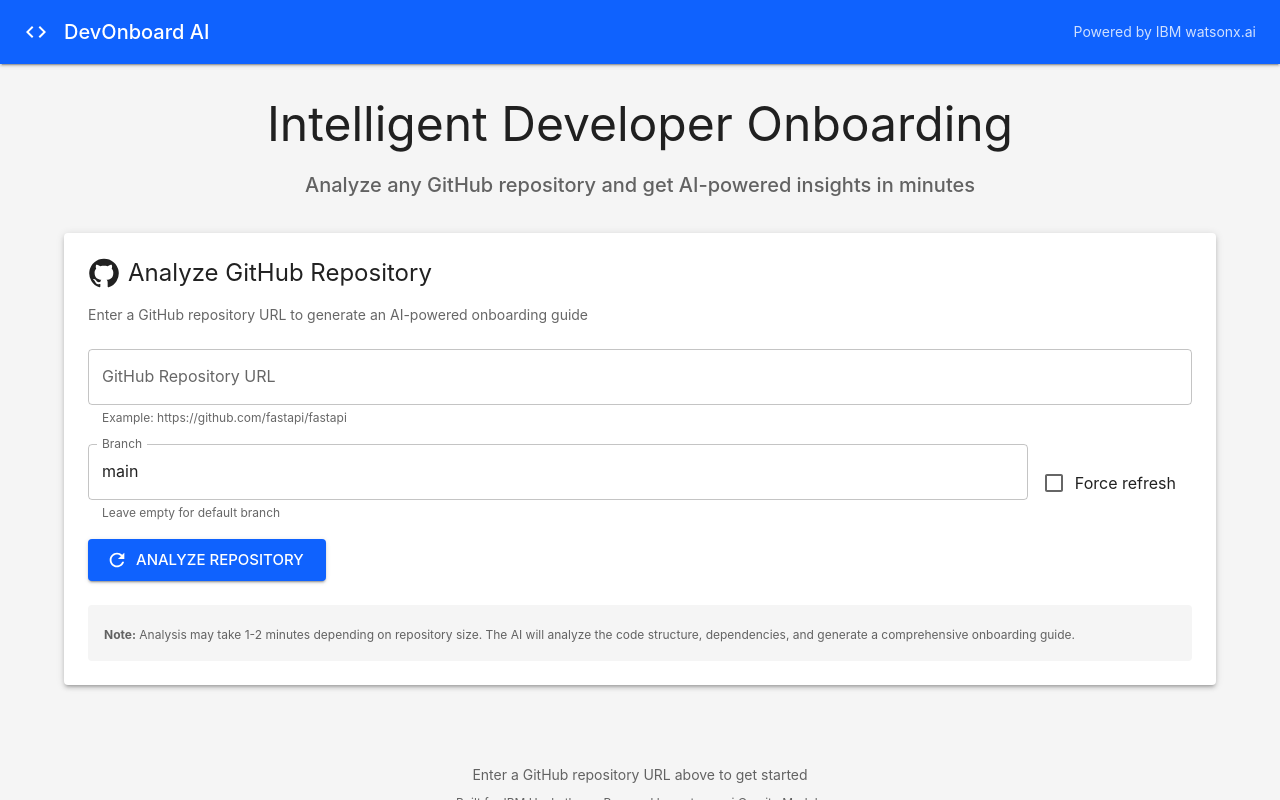
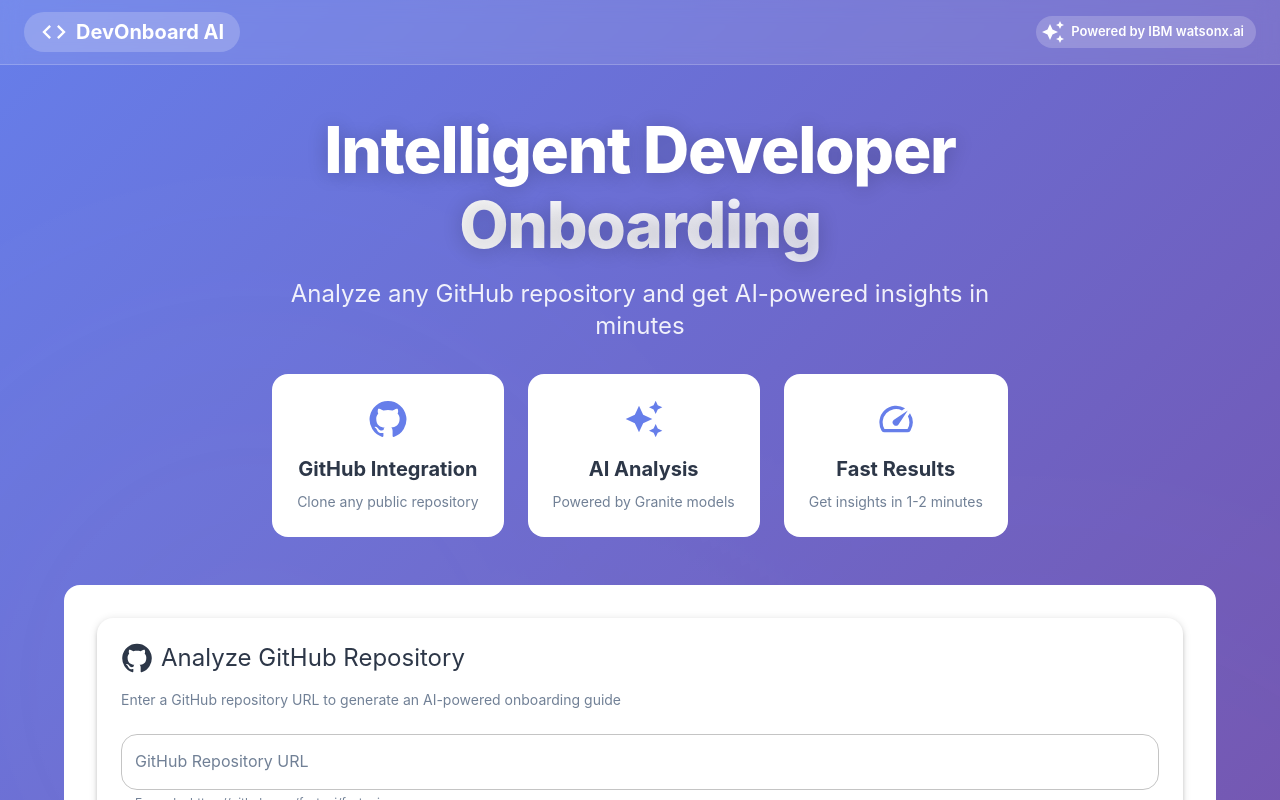
Before and after one commit to xiyaa/ibm-hackathon, a React (Vite) app in the folder frontend/: page / in a window 1280 px wide. Shown: the top 800 px of the page. Built offline with nearby package versions, Linux system fonts and the light colour scheme; no server answers.

Commit message:
feat: Improve frontend with modern glass morphism design

```diff
--- a/frontend/src/App.jsx
+++ b/frontend/src/App.jsx
@@ -1,5 +1,5 @@
 /**
- * Main application component
+ * Main application component with modern, beautiful design
  */
 
 import React from 'react';
@@ -13,26 +13,80 @@ import {
   CssBaseline,
   ThemeProvider,
   createTheme,
+  Paper,
+  Chip,
+  Stack,
 } from '@mui/material';
-import { Code as CodeIcon } from '@mui/icons-material';
+import {
+  Code as CodeIcon,
+  AutoAwesome as AIIcon,
+  GitHub as GitHubIcon,
+  Speed as SpeedIcon,
+} from '@mui/icons-material';
 import { AppProvider, useApp } from './context/AppContext';
 import RepositoryInput from './components/RepositoryInput';
 import OnboardingGuide from './components/OnboardingGuide';
 import ChatInterface from './components/ChatInterface';
 import LoadingSpinner from './components/LoadingSpinner';
 
-// Create Material-UI theme
+// Create beautiful Material-UI theme
 const theme = createTheme({
   palette: {
+    mode: 'light',
     primary: {
-      main: '#0f62fe',
+      main: '#667eea',
+      light: '#8b9cff',
+      dark: '#4c63d2',
     },
     secondary: {
-      main: '#8a3ffc',
+      main: '#764ba2',
+      light: '#9d6cc9',
+      dark: '#5a3a7d',
+    },
+    background: {
+      default: '#f8f9ff',
+      paper: '#ffffff',
+    },
+    text: {
+      primary: '#2d3748',
+      secondary: '#718096',
     },
   },
   typography: {
     fontFamily: '"Inter", "Roboto", "Helvetica", "Arial", sans-serif',
+    h1: {
+      fontWeight: 800,
+      letterSpacing: '-0.02em',
+    },
+    h3: {
+      fontWeight: 700,
+      letterSpacing: '-0.01em',
+    },
+    h6: {
+      fontWeight: 600,
+    },
+  },
+  shape: {
+    borderRadius: 16,
+  },
+  components: {
+    MuiButton: {
+      styleOverrides: {
+        root: {
+          textTransform: 'none',
+          fontWeight: 600,
+          borderRadius: 12,
+          padding: '10px 24px',
+        },
+      },
+    },
+    MuiPaper: {
+      styleOverrides: {
+        root: {
+          backgroundImage: 'none',
+        },
+      },
+    },
   },
 });
 
@@ -40,67 +94,219 @@ const AppContent = () => {
   const { isAnalyzing, analysisError, sessionId } = useApp();
 
   return (
-    <Box sx={{ minHeight: '100vh', bgcolor: 'grey.100' }}>
-      {/* App Bar */}
-      <AppBar position="static" elevation={2}>
-        <Toolbar>
-          <CodeIcon sx={{ mr: 2 }} />
-          <Typography variant="h6" component="div" sx={{ flexGrow: 1 }}>
+    <Box sx={{
+      minHeight: '100vh',
+      background: 'linear-gradient(135deg, #667eea 0%, #764ba2 100%)',
+      position: 'relative',
+      overflow: 'hidden',
+    }}>
+      {/* Animated background elements */}
+      <Box sx={{
+        position: 'absolute',
+        top: 0,
+        left: 0,
+        right: 0,
+        bottom: 0,
+        opacity: 0.1,
+        background: 'radial-gradient(circle at 20% 50%, rgba(255,255,255,0.3) 0%, transparent 50%), radial-gradient(circle at 80% 80%, rgba(255,255,255,0.3) 0%, transparent 50%)',
+        pointerEvents: 'none',
+      }} />
+
+      {/* App Bar with glass effect */}
+      <AppBar
+        position="static"
+        elevation={0}
+        sx={{
+          background: 'rgba(255, 255, 255, 0.1)',
+          backdropFilter: 'blur(10px)',
+          borderBottom: '1px solid rgba(255, 255, 255, 0.2)',
+        }}
+      >
+        <Toolbar sx={{ py: 1 }}>
+          <Box sx={{
+            display: 'flex',
+            alignItems: 'center',
+            gap: 1,
+            background: 'rgba(255, 255, 255, 0.2)',
+            px: 2,
+            py: 0.5,
+            borderRadius: 3,
+          }}>
+            <CodeIcon sx={{ fontSize: 28 }} />
+            <Typography variant="h6" component="div" sx={{ fontWeight: 700 }}>
               DevOnboard AI
             </Typography>
-          <Typography variant="body2" sx={{ opacity: 0.8 }}>
-            Powered by IBM watsonx.ai
-          </Typography>
+          </Box>
+          <Box sx={{ flexGrow: 1 }} />
+          <Chip
+            icon={<AIIcon />}
+            label="Powered by IBM watsonx.ai"
+            sx={{
+              background: 'rgba(255, 255, 255, 0.2)',
+              color: 'white',
+              fontWeight: 600,
+              '& .MuiChip-icon': { color: 'white' },
+            }}
+          />
         </Toolbar>
       </AppBar>
 
       {/* Main Content */}
-      <Container maxWidth="lg" sx={{ py: 4 }}>
+      <Container maxWidth="lg" sx={{ py: 6, position: 'relative', zIndex: 1 }}>
         {/* Hero Section */}
-        <Box sx={{ textAlign: 'center', mb: 4 }}>
-          <Typography variant="h3" component="h1" gutterBottom>
-            Intelligent Developer Onboarding
+        {!sessionId && !isAnalyzing && (
+          <Box sx={{ textAlign: 'center', mb: 6, animation: 'fadeIn 0.8s ease-out' }}>
+            <Box sx={{ mb: 3 }}>
+              <Typography
+                variant="h1"
+                component="h1"
+                sx={{
+                  fontSize: { xs: '2.5rem', md: '4rem' },
+                  color: 'white',
+                  mb: 2,
+                  textShadow: '0 2px 20px rgba(0,0,0,0.2)',
+                }}
+              >
+                Intelligent Developer
+                <br />
+                <span className="gradient-text" style={{
+                  background: 'linear-gradient(135deg, #fff 0%, #f0f0ff 100%)',
+                  WebkitBackgroundClip: 'text',
+                  WebkitTextFillColor: 'transparent',
+                }}>
+                  Onboarding
+                </span>
               </Typography>
-          <Typography variant="h6" color="text.secondary" sx={{ mb: 2 }}>
+              <Typography
+                variant="h5"
+                sx={{
+                  color: 'rgba(255, 255, 255, 0.9)',
+                  mb: 4,
+                  fontWeight: 400,
+                  maxWidth: '700px',
+                  mx: 'auto',
+                }}
+              >
                 Analyze any GitHub repository and get AI-powered insights in minutes
               </Typography>
             </Box>
 
-        {/* Repository Input */}
+            {/* Feature Cards */}
+            <Stack
+              direction={{ xs: 'column', md: 'row' }}
+              spacing={3}
+              sx={{ mb: 5, justifyContent: 'center' }}
+            >
+              {[
+                { icon: <GitHubIcon />, title: 'GitHub Integration', desc: 'Clone any public repository' },
+                { icon: <AIIcon />, title: 'AI Analysis', desc: 'Powered by Granite models' },
+                { icon: <SpeedIcon />, title: 'Fast Results', desc: 'Get insights in 1-2 minutes' },
+              ].map((feature, index) => (
+                <Paper
+                  key={index}
+                  elevation={0}
+                  className="glass hover-lift"
+                  sx={{
+                    p: 3,
+                    textAlign: 'center',
+                    minWidth: { xs: '100%', md: '200px' },
+                    animation: `slideIn 0.6s ease-out ${index * 0.1}s both`,
+                  }}
+                >
+                  <Box sx={{
+                    color: 'primary.main',
+                    mb: 1,
+                    '& svg': { fontSize: 40 },
+                  }}>
+                    {feature.icon}
+                  </Box>
+                  <Typography variant="h6" gutterBottom sx={{ fontWeight: 700 }}>
+                    {feature.title}
+                  </Typography>
+                  <Typography variant="body2" color="text.secondary">
+                    {feature.desc}
+                  </Typography>
+                </Paper>
+              ))}
+            </Stack>
+          </Box>
+        )}
+
+        {/* Repository Input Card */}
+        <Paper
+          elevation={0}
+          className="glass"
+          sx={{
+            p: 4,
+            mb: 4,
+            animation: 'fadeIn 0.6s ease-out',
+          }}
+        >
           <RepositoryInput />
+        </Paper>
 
         {/* Analysis Error */}
         {analysisError && (
-          <Alert severity="error" sx={{ mb: 3 }}>
+          <Alert
+            severity="error"
+            sx={{
+              mb: 3,
+              borderRadius: 3,
+              animation: 'slideIn 0.4s ease-out',
+            }}
+          >
             {analysisError}
           </Alert>
         )}
 
         {/* Loading State */}
         {isAnalyzing && (
-          <Box sx={{ my: 4 }}>
+          <Paper
+            elevation={0}
+            className="glass"
+            sx={{
+              p: 6,
+              textAlign: 'center',
+              animation: 'fadeIn 0.4s ease-out',
+            }}
+          >
             <LoadingSpinner
               message="Analyzing repository... This may take 1-2 minutes."
               size={60}
             />
-          </Box>
+          </Paper>
         )}
 
-        {/* Onboarding Guide */}
+        {/* Results Section */}
         {!isAnalyzing && sessionId && (
-          <>
+          <Box sx={{ animation: 'fadeIn 0.6s ease-out' }}>
             <OnboardingGuide />
+            <Box sx={{ mt: 4 }}>
               <ChatInterface />
-          </>
+            </Box>
+          </Box>
         )}
 
         {/* Footer */}
         {!sessionId && !isAnalyzing && (
-          <Box sx={{ textAlign: 'center', mt: 6, py: 4 }}>
-            <Typography variant="body2" color="text.secondary">
-              Enter a GitHub repository URL above to get started
+          <Box sx={{ textAlign: 'center', mt: 8, py: 4 }}>
+            <Typography
+              variant="body1"
+              sx={{
+                color: 'rgba(255, 255, 255, 0.9)',
+                mb: 2,
+                fontWeight: 500,
+              }}
+            >
+              🚀 Enter a GitHub repository URL above to get started
             </Typography>
-            <Typography variant="caption" color="text.secondary" sx={{ mt: 1, display: 'block' }}>
+            <Typography
+              variant="caption"
+              sx={{
+                color: 'rgba(255, 255, 255, 0.7)',
+                display: 'block',
+              }}
+            >
               Built for IBM Hackathon • Powered by watsonx.ai Granite Models
             </Typography>
           </Box>
--- a/frontend/src/index.css
+++ b/frontend/src/index.css
@@ -10,6 +10,8 @@ body {
     sans-serif;
   -webkit-font-smoothing: antialiased;
   -moz-osx-font-smoothing: grayscale;
+  background: linear-gradient(135deg, #667eea 0%, #764ba2 100%);
+  min-height: 100vh;
 }
 
 code {
@@ -22,21 +24,99 @@ code {
 
 /* Scrollbar styling */
 ::-webkit-scrollbar {
-  width: 8px;
-  height: 8px;
+  width: 10px;
+  height: 10px;
 }
 
 ::-webkit-scrollbar-track {
-  background: #f1f1f1;
+  background: rgba(255, 255, 255, 0.1);
+  border-radius: 10px;
 }
 
 ::-webkit-scrollbar-thumb {
-  background: #888;
-  border-radius: 4px;
+  background: linear-gradient(180deg, #667eea 0%, #764ba2 100%);
+  border-radius: 10px;
+  border: 2px solid rgba(255, 255, 255, 0.1);
 }
 
 ::-webkit-scrollbar-thumb:hover {
-  background: #555;
+  background: linear-gradient(180deg, #764ba2 0%, #667eea 100%);
+}
+
+/* Animations */
+@keyframes fadeIn {
+  from {
+    opacity: 0;
+    transform: translateY(20px);
+  }
+  to {
+    opacity: 1;
+    transform: translateY(0);
+  }
+}
+
+@keyframes slideIn {
+  from {
+    opacity: 0;
+    transform: translateX(-20px);
+  }
+  to {
+    opacity: 1;
+    transform: translateX(0);
+  }
+}
+
+@keyframes pulse {
+  0%, 100% {
+    opacity: 1;
+  }
+  50% {
+    opacity: 0.5;
+  }
+}
+
+@keyframes shimmer {
+  0% {
+    background-position: -1000px 0;
+  }
+  100% {
+    background-position: 1000px 0;
+  }
+}
+
+.fade-in {
+  animation: fadeIn 0.6s ease-out;
+}
+
+.slide-in {
+  animation: slideIn 0.5s ease-out;
+}
+
+/* Glass morphism effect */
+.glass {
+  background: rgba(255, 255, 255, 0.95);
+  backdrop-filter: blur(10px);
+  -webkit-backdrop-filter: blur(10px);
+  border: 1px solid rgba(255, 255, 255, 0.3);
+  box-shadow: 0 8px 32px 0 rgba(31, 38, 135, 0.15);
+}
+
+/* Gradient text */
+.gradient-text {
+  background: linear-gradient(135deg, #667eea 0%, #764ba2 100%);
+  -webkit-background-clip: text;
+  -webkit-text-fill-color: transparent;
+  background-clip: text;
+}
+
+/* Card hover effect */
+.hover-lift {
+  transition: transform 0.3s ease, box-shadow 0.3s ease;
+}
+
+.hover-lift:hover {
+  transform: translateY(-5px);
+  box-shadow: 0 12px 40px 0 rgba(31, 38, 135, 0.25);
 }
 
 /* Made with Bob */
```
Also changed, not shown: 1 other file (tests, documents, lock files or other folders). Lines whose indentation alone changed are shown as unchanged.
